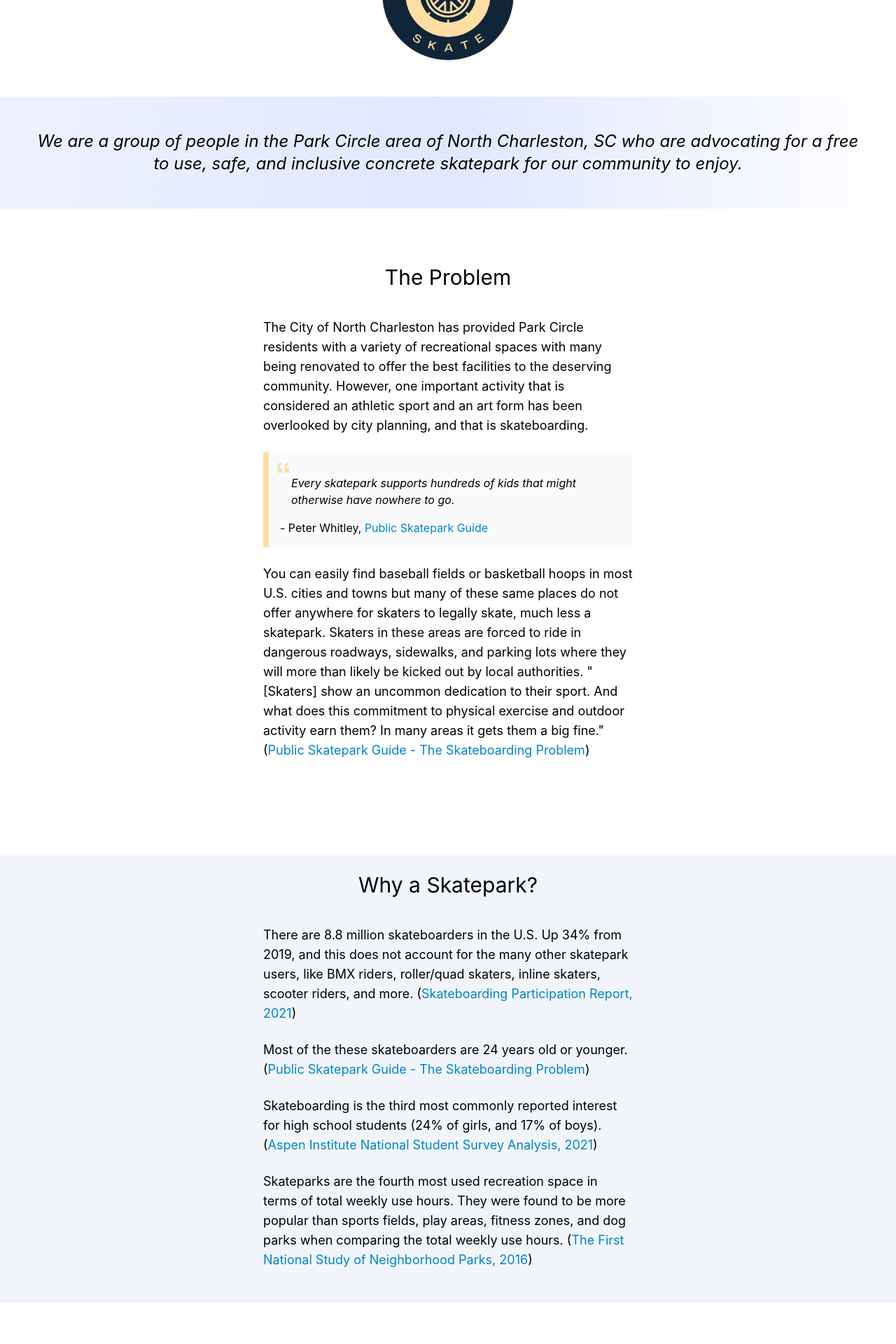
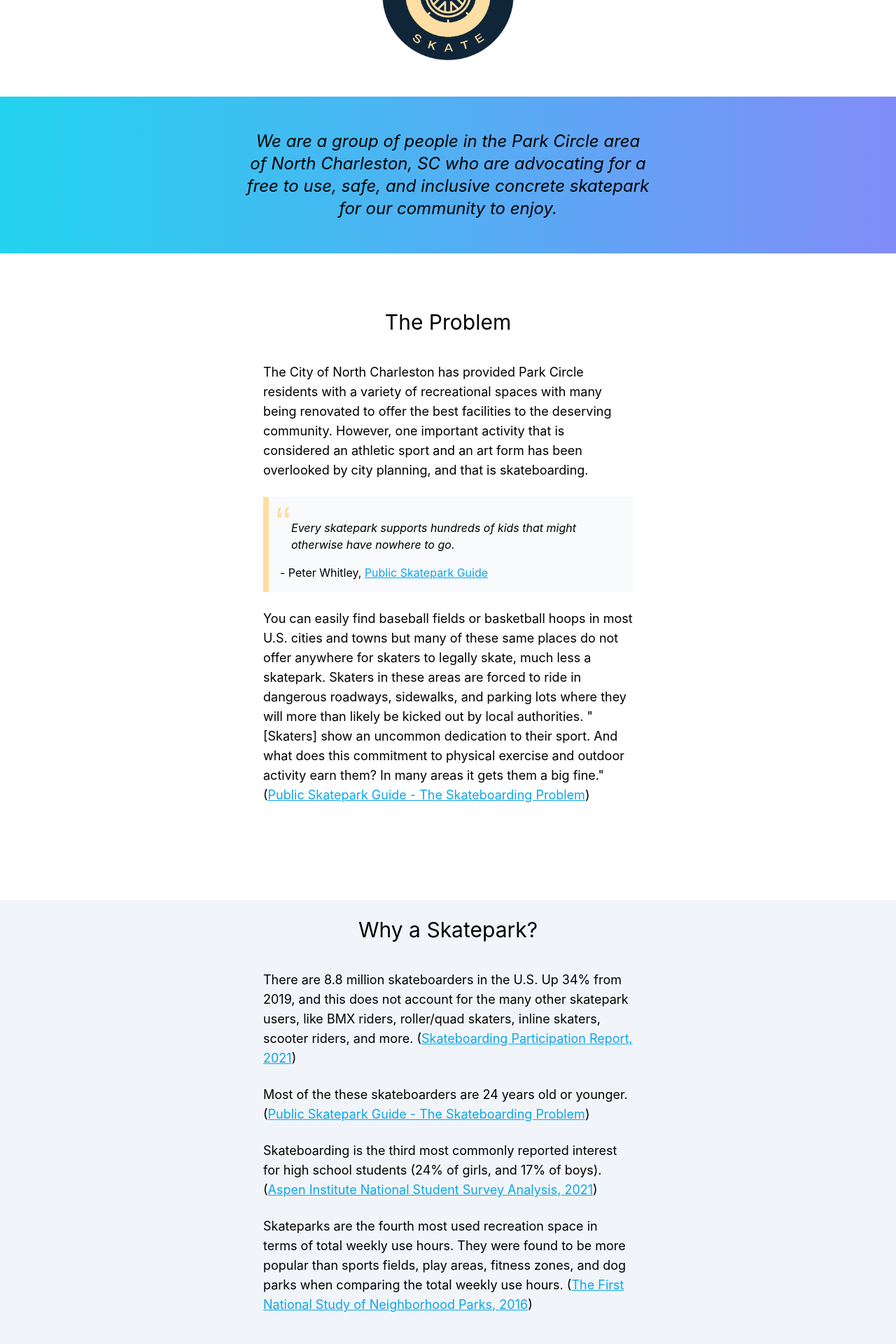
Before and after one commit to shawnlknight/park-circle-skate, a Next.js app: page / in a window 1280 px wide. Shown: the part 260-2180 px from the top of the page at 70% size. Built offline with nearby package versions, Linux system fonts and the light colour scheme.

Commit message:
update styling a bit

```diff
--- a/pages/index.js
+++ b/pages/index.js
@@ -25,12 +25,14 @@ export default function Home() {
             height={200}
           />
         </div>
-        <div className="w-full text-center text-2xl italic mb-20 p-12 bg-gradient-to-r from-indigo-50 via-indigo-100">
-          <p>
-            We are a group of people in the Park Circle area of North
-            Charleston, SC who are advocating for a free to use, safe, and
-            inclusive concrete skatepark for our community to enjoy.
-          </p>
+        <div className="w-screen flex justify-center text-center text-2xl italic mb-20 p-12 bg-gradient-to-r from-cyan-400 to-indigo-400">
+          <div className="max-w-xl">
+            <p>
+              We are a group of people in the Park Circle area of North
+              Charleston, SC who are advocating for a free to use, safe, and
+              inclusive concrete skatepark for our community to enjoy.
+            </p>
+          </div>
         </div>
 
         <div className="mb-28 text-center max-w-xl px-6 flex flex-col gap-8">
@@ -52,7 +54,7 @@ export default function Home() {
               <span>
                 - Peter Whitley,{' '}
                 <a
-                  className="text-sky-600 hover:text-sky-700"
+                  className="text-sky-500 hover:text-sky-800 underline decoration-sky-500"
                   href="https://publicskateparkguide.org"
                   target="_blank"
                   rel="noreferrer"
@@ -72,7 +74,7 @@ export default function Home() {
               physical exercise and outdoor activity earn them? In many areas it
               gets them a big fine.&quot; (
               <a
-                className="text-sky-600 hover:text-sky-700"
+                className="text-sky-500 hover:text-sky-800 underline decoration-sky-500"
                 href="https://publicskateparkguide.org/vision/the-skateboarding-problem/"
                 target="_blank"
                 rel="noreferrer"
@@ -94,7 +96,7 @@ export default function Home() {
                 users, like BMX riders, roller/quad skaters, inline skaters,
                 scooter riders, and more. (
                 <a
-                  className="text-sky-600 hover:text-sky-700"
+                  className="text-sky-500 hover:text-sky-800 underline decoration-sky-500"
                   href="https://www.sfia.org/reports/962_Skateboarding-Participation-Report-2021"
                   target="_blank"
                   rel="noreferrer"
@@ -106,7 +108,7 @@ export default function Home() {
               <p className="mb-6">
                 Most of the these skateboarders are 24 years old or younger. (
                 <a
-                  className="text-sky-600 hover:text-sky-700"
+                  className="text-sky-500 hover:text-sky-800 underline decoration-sky-500"
                   href="https://publicskateparkguide.org/vision/the-skateboarding-problem/"
                   target="_blank"
                   rel="noreferrer"
@@ -119,7 +121,7 @@ export default function Home() {
                 Skateboarding is the third most commonly reported interest for
                 high school students (24% of girls, and 17% of boys). (
                 <a
-                  className="text-sky-600 hover:text-sky-700"
+                  className="text-sky-500 hover:text-sky-800 underline decoration-sky-500"
                   href="https://www.aspeninstitute.org/wp-content/uploads/2021/11/Aspen-National-Student-Survey-FINAL-Report.pdf"
                   target="_blank"
                   rel="noreferrer"
@@ -134,7 +136,7 @@ export default function Home() {
                 sports fields, play areas, fitness zones, and dog parks when
                 comparing the total weekly use hours. (
                 <a
-                  className="text-sky-600 hover:text-sky-700"
+                  className="text-sky-500 hover:text-sky-800 underline decoration-sky-500"
                   href="https://www.ncbi.nlm.nih.gov/pmc/articles/PMC5030121/"
                   target="_blank"
                   rel="noreferrer"
@@ -187,7 +189,11 @@ export default function Home() {
         </div>
       </main>
 
-      <footer className={styles.footer}>© {copywriteDate}</footer>
+      <footer
+        className={`${styles.footer} bg-gradient-to-r from-cyan-400 to-indigo-400 mt-20`}
+      >
+        © {copywriteDate}
+      </footer>
     </div>
   )
 }
```
